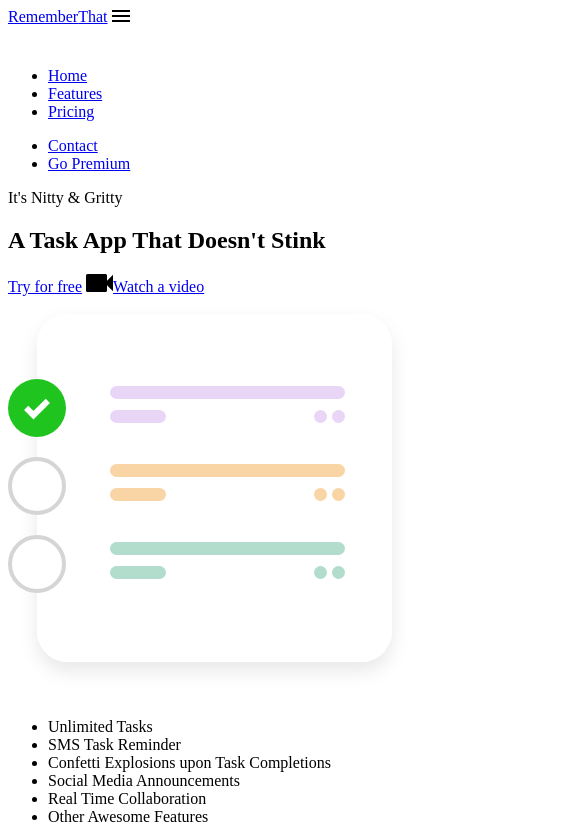
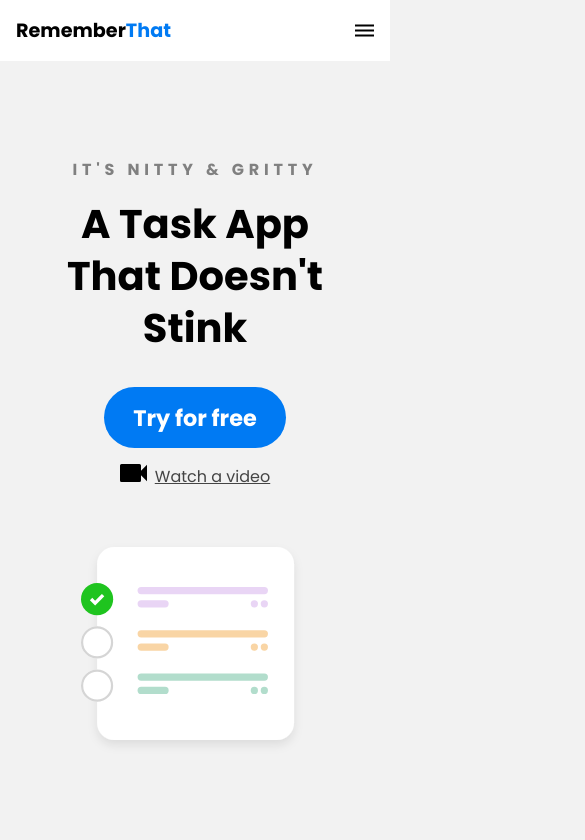
Before and after one commit to elijahdunbar/static-webpage, a plain HTML site: page index.html in a window 390 px wide. Shown: the top 840 px of the page, 585 px wide, since content can reach past the window. Drawn offline with Linux system fonts and the light colour scheme.

Commit message:
finished styling for everything except contact section

```diff
--- a/css/main.scss
+++ b/css/main.scss
@@ -0,0 +1,176 @@
+@import url('https://fonts.googleapis.com/css2?family=Poppins:wght@400;700&display=swap');
+
+:root {
+    --primary-color: #007af3;
+}
+
+body {
+    background: #f2f2f2;
+    margin: 0;
+    font-family: 'Poppins';
+}
+
+.navbar {
+    background: white;
+    padding: 1em;
+
+    .logo {
+        text-decoration: none;
+        font-weight: bold;
+        color: black;
+        font-size: 1.2em;
+
+        span {
+            color: var(--primary-color);
+        }
+    }
+
+    nav {
+        display: none;
+    }
+
+    .container {
+        display: flex;
+        place-content: space-between;
+    }
+
+    .mobile-menu {
+        cursor: pointer;
+    }
+}
+
+a {
+    color: #444444;
+}
+
+ul {
+    list-style-type: none;
+    margin: 0;
+    padding: 0;
+}
+
+section {
+    padding: 5em 2em;
+}
+
+.hero {
+    text-align: center;
+
+    .left-col {
+
+        .subhead {
+            text-transform: uppercase;
+            font-weight: bold;
+            color: gray;
+            letter-spacing: .3em;
+        }
+
+        h1 {
+            font-size: 2.5em;
+            line-height: 1.3em;
+            margin-top: .2em;
+        }
+
+        .primary-cta {
+            background: var(--primary-color);
+            color: white;
+            text-decoration: none;
+            padding: .6em 1.3em;
+            font-size: 1.4em;
+            border-radius: 5em;
+            font-weight: bold;
+            display: inline-block;
+        }
+
+        .watch-video-cta {
+            display: block;
+            margin-top: 1em;
+
+            img {
+                margin-right: .5em;
+            }
+        }
+    }
+}
+
+.hero-img {
+    width: 70%;
+    margin-top: 3em;
+}
+
+.features-section {
+    background: #20272e;
+    color: white;
+}
+
+ul.features-list {
+    margin: 0;
+    padding-left: .1em;
+    // display: grid;
+
+    li {
+        font-size: 1.1em;
+        margin-bottom: 1em;
+        margin-left: 2em;
+        position: relative;
+
+        &:before {
+            content: '';
+            left: -2em;
+            position: absolute;
+            width: 20px;
+            height: 20px;
+            background-image: url('../images/bullet.svg');
+            background-size: contain;
+            margin-right: .5em;
+        }
+    }
+}
+
+.features-section img {
+    display: none;
+}
+
+section.testimonials-section {
+    background: var(--primary-color);
+    color: white;
+
+    ul {
+
+        li {
+            background: #006bd6;
+            text-align: center;
+            padding: 2em 1em;
+            width: 80%;
+            margin: 0 auto 5em auto;
+            border-radius: 1em;
+
+            img {
+                width: 5em;
+                height: 5em;
+                border: 5px solid #006bd6;
+                border-radius: 50%;
+                margin-top: -4.5em;
+            }
+        }
+    }
+}
+
+h2 {
+    font-size: 2em;
+}
+
+label {
+    display: block;
+    font-size: 1.2em;
+    margin-bottom: .5em;
+}
+
+input, textarea {
+    width: 100%;
+    padding: .8em;
+    margin-bottom: 1em;
+    border-radius: .3em;
+    border: 1px solid gray;
+    box-sizing: border-box;
+}
--- a/index.html
+++ b/index.html
@@ -9,7 +9,7 @@
 <body>
   <div class="navbar">
     <div class="container">
-      <a href="#">Remember<span>That</span></a>
+      <a class="logo" href="#">Remember<span>That</span></a>
 
       <img id="mobile-cta" class="mobile-menu" src="images/menu.svg" alt="Open navigation">
 
@@ -49,7 +49,7 @@
 
   <section class="features-section">
     <div class="container">
-      <ul>
+      <ul class="features-list">
         <li>Unlimited Tasks</li>
         <li>SMS Task Reminder</li>
         <li>Confetti Explosions upon Task Completions</li>
```
Also changed, not shown: css/main.css, 1 other file.
